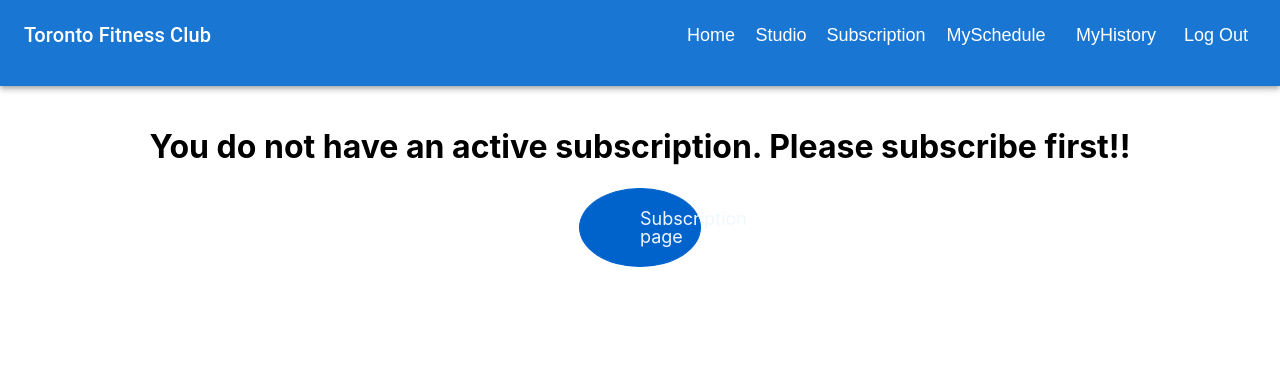
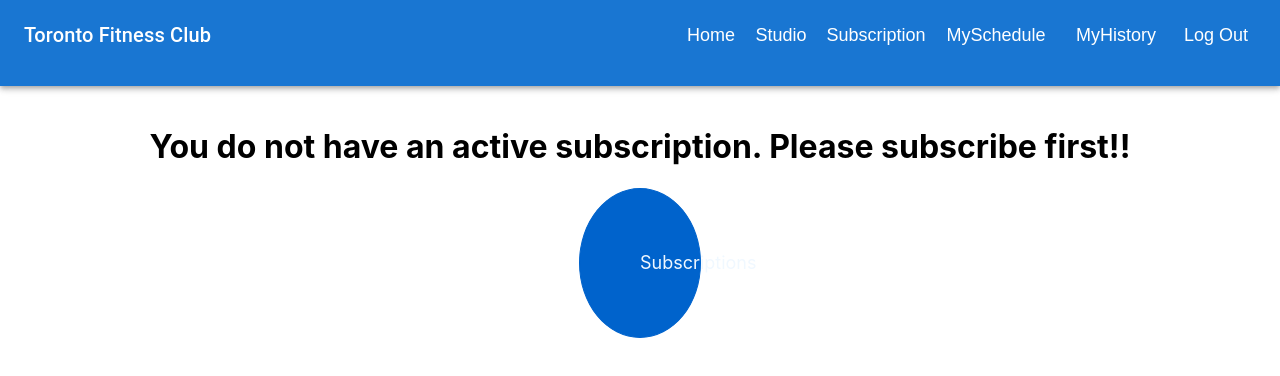
Before and after one commit to chengk68/Fitness-Website, a React (Create React App) app in the folder PF/pf/: page /myschedule in a window 1280 px wide. Shown: the top 376 px of the page. Built offline with nearby package versions, Linux system fonts and the light colour scheme; no server answers.

Commit message:
minor style changes

```diff
--- a/PF/pf/src/pages/Home/index.js
+++ b/PF/pf/src/pages/Home/index.js
@@ -2,8 +2,10 @@ import { Grid, Paper, TextField, Button } from "@mui/material";
 import axios from "axios";
 import React, { useEffect, useState } from "react";
 import "./style.css";
+import { useNavigate } from "react-router-dom";
 
 function Home() {
+  const navigate = useNavigate()
   const pstyle = {
     padding: 20,
     height: "60vh",
@@ -33,6 +35,8 @@ function Home() {
       setEmail(result.data.user.email);
       setFirst_name(result.data.user.first_name);
       setLast_name(result.data.user.last_name);
+    }).catch(error => {
+      navigate('/')
     });
   }, []);
 
--- a/PF/pf/src/pages/Login/index.js
+++ b/PF/pf/src/pages/Login/index.js
@@ -95,7 +95,7 @@ function Login() {
           Log In
         </Button>
         <Typography style={tstyle}>
-          Do you have an account ?<Link to="signup">Sign Up</Link>
+          Do you have an account? <Link to="signup">Sign Up</Link>
         </Typography>
         {alert ? <Alert severity="error">{alertContent}</Alert> : <></>}
       </Paper>
--- a/PF/pf/src/pages/MySchedule/index.js
+++ b/PF/pf/src/pages/MySchedule/index.js
@@ -97,6 +97,7 @@ function MySchedule() {
     }
     else{
         return (
+
             <>
                 <br/>
 
@@ -105,9 +106,7 @@ function MySchedule() {
                 </div>
 
                 <div className="redirect">
-                     <BootstrapButton variant="contained" onClick={() => navigate('/subscription')} >
-                        Subscription page
-                    </BootstrapButton>
+                     <BootstrapButton variant="contained" onClick={() => navigate('/subscription')} >Subscriptions</BootstrapButton>
 
                 </div>
 
@@ -128,6 +127,9 @@ const BootstrapButton = styled(Button)({
   lineHeight: 1,
   backgroundColor: '#0063cc',
   borderColor: '#0063cc',
+  maxWidth: "200px",
+  maxHeight: "150px",
+  height: "150px",
   fontFamily: [
     '-apple-system',
     'BlinkMacSystemFont',
--- a/PF/pf/src/pages/Studio/style.css
+++ b/PF/pf/src/pages/Studio/style.css
@@ -38,11 +38,6 @@ body {
 .input-group {
     max-width: 80%;
     margin: auto;
-}
-
-.btn-sm {
-    max-height: 5ch;
-    max-width: 7ch;
 }
 
 .btn {
```
Also changed, not shown: PF/pf/src/pages/Studio/components/StudioSchedule.js (+0 -30 lines).
